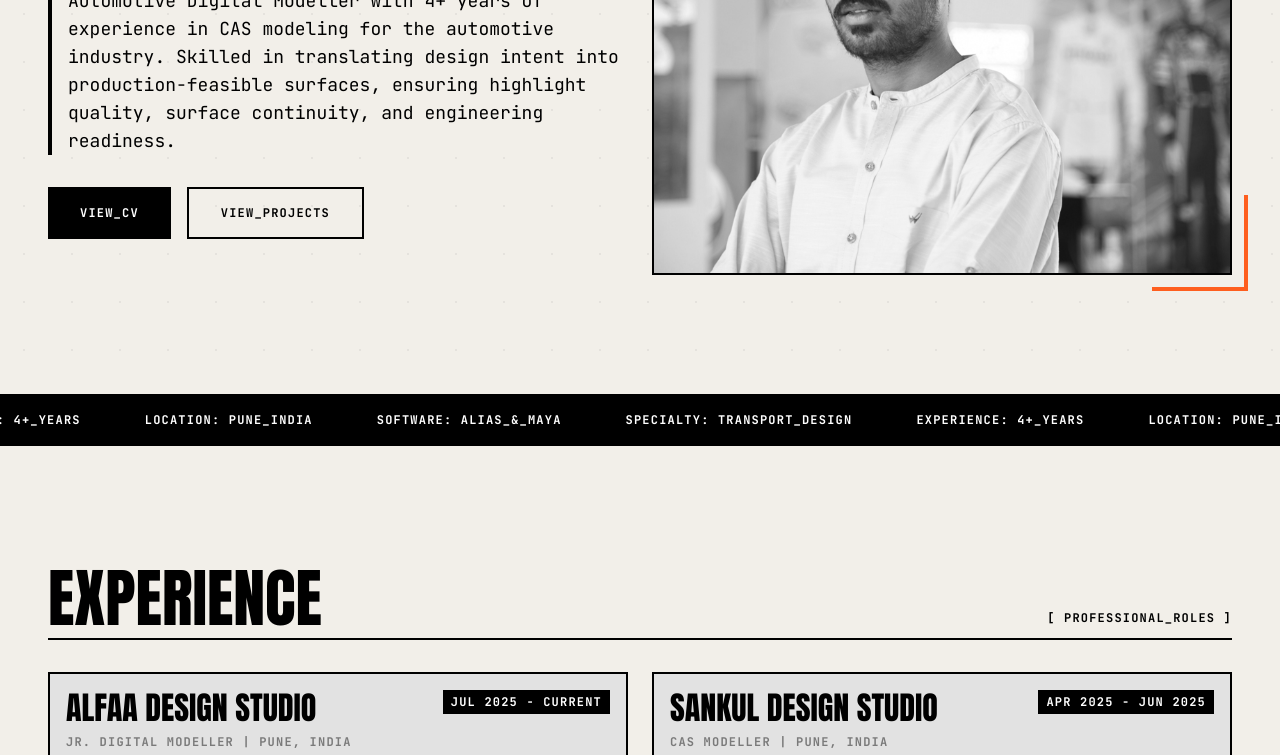
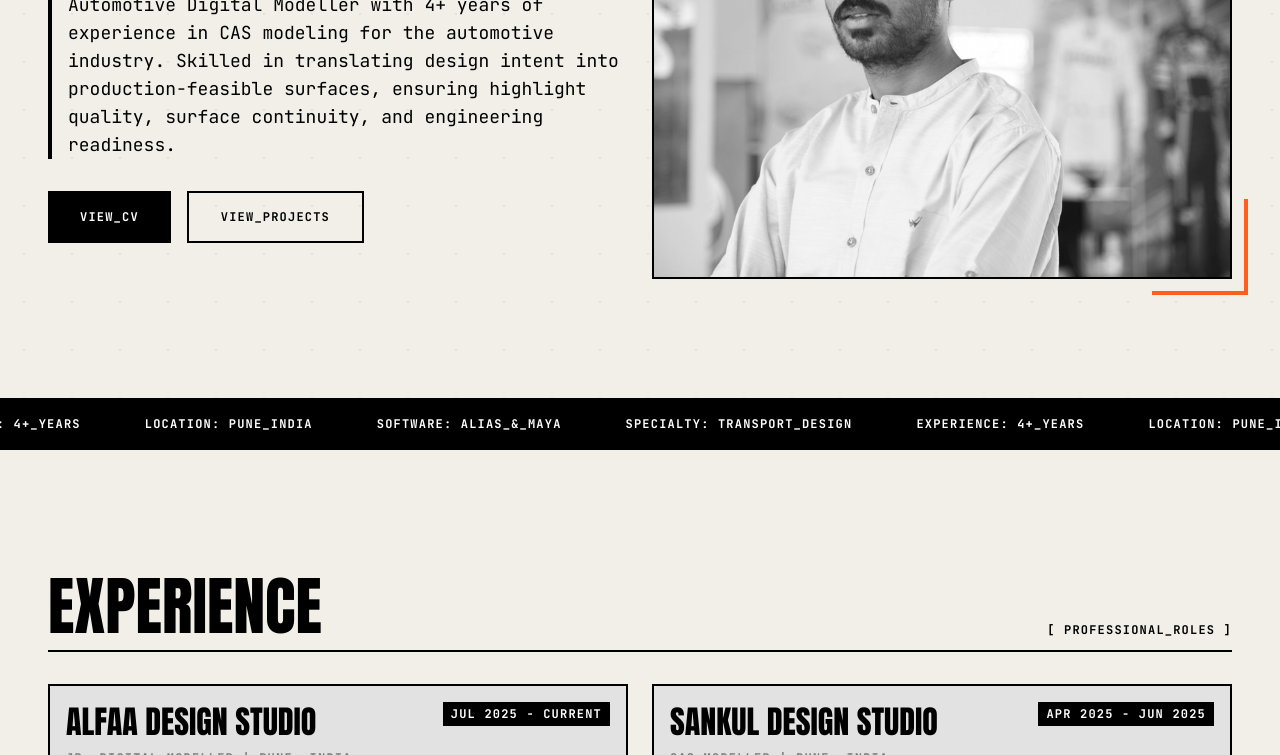
Before and after one commit to meheer-shukla/RohitShukla, a plain HTML site: page index.html in a window 1280 px wide. Shown: the part 394-1149 px from the top of the page. Drawn offline with nearby package versions, Linux system fonts and the light colour scheme.

Commit message:
Fix Anton font clipping issue by increasing lineHeight

```diff
--- a/index.html
+++ b/index.html
@@ -92,14 +92,14 @@
                         "headline-md": ["Anton"]
                     },
                     "fontSize": {
-                        "headline-lg-mobile": ["40px", { "lineHeight": "44px", "fontWeight": "400" }],
-                        "display-hero": ["120px", { "lineHeight": "100px", "letterSpacing": "-0.04em", "fontWeight": "400" }],
-                        "headline-lg": ["64px", { "lineHeight": "64px", "fontWeight": "400" }],
+                        "headline-lg-mobile": ["40px", { "lineHeight": "48px", "fontWeight": "400" }],
+                        "display-hero": ["120px", { "lineHeight": "130px", "letterSpacing": "-0.04em", "fontWeight": "400" }],
+                        "headline-lg": ["64px", { "lineHeight": "72px", "fontWeight": "400" }],
                         "body-md": ["15px", { "lineHeight": "24px", "fontWeight": "400" }],
                         "label-caps": ["12px", { "lineHeight": "16px", "letterSpacing": "0.1em", "fontWeight": "700" }],
                         "data-mono": ["14px", { "lineHeight": "20px", "fontWeight": "500" }],
                         "body-lg": ["18px", { "lineHeight": "28px", "fontWeight": "400" }],
-                        "headline-md": ["32px", { "lineHeight": "36px", "fontWeight": "400" }]
+                        "headline-md": ["32px", { "lineHeight": "40px", "fontWeight": "400" }]
                     }
                 },
             },
```
